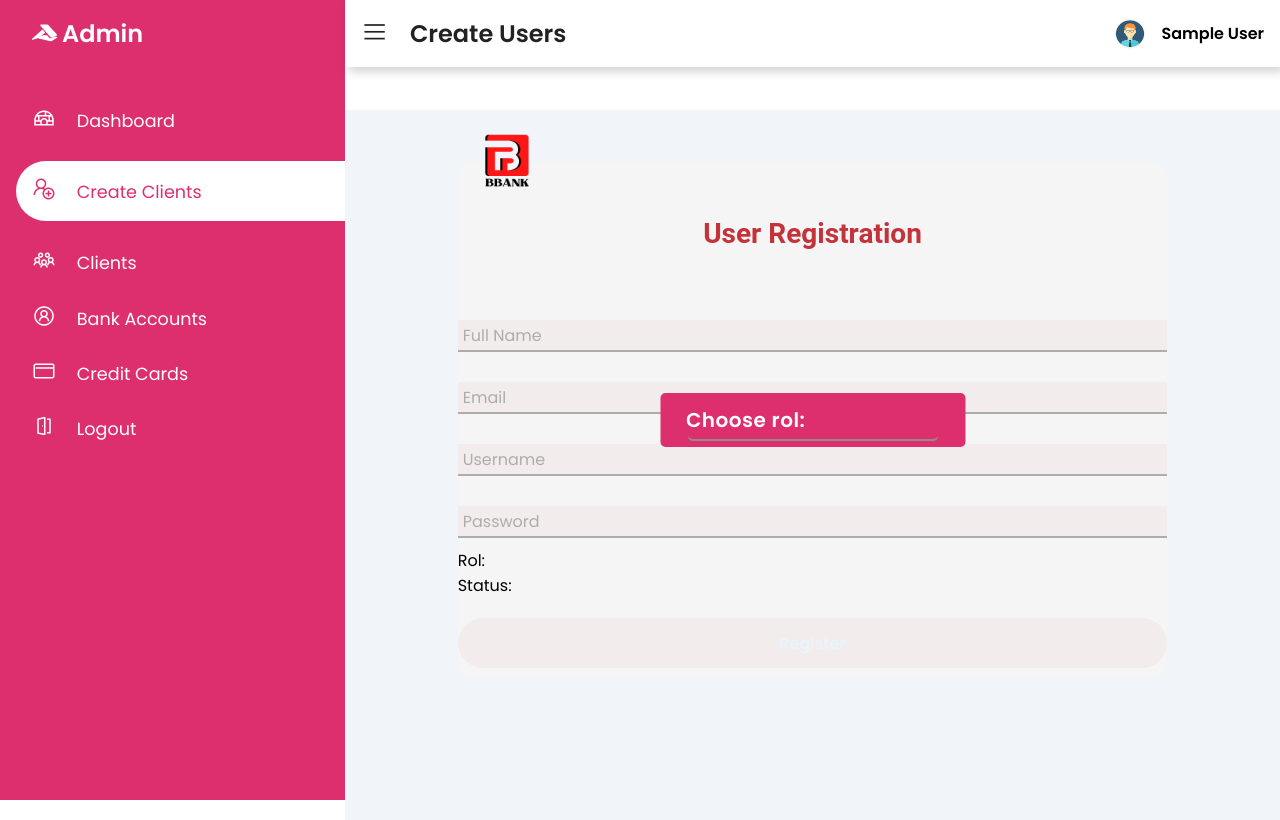
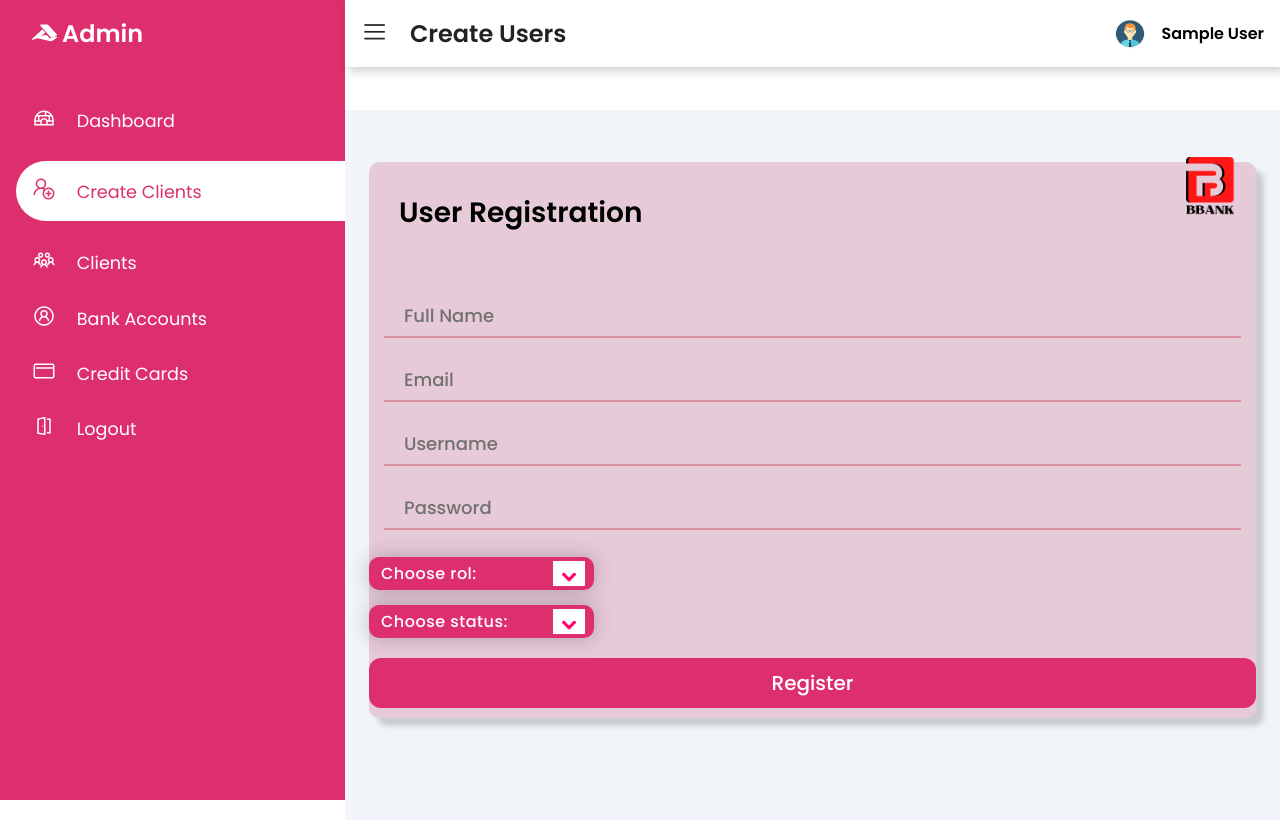
Before and after one commit to Jvasquez13/Bbank, a PHP site: page /create.php in a window 1280 px wide. Run offline with PHP 8.4, Linux system fonts and the light colour scheme; the visitor is signed in with stand-in values (Sample User, id 1).

Commit message:
Estilos create

```diff
--- a/agregar.php
+++ b/agregar.php
@@ -1,9 +1,9 @@
 <?php
 
-$nombre = $_POST['nombre'];
+$nombre = $_POST['name'];
 $email = $_POST['email'];
-$usuario = $_POST['usuario'];
-$password = $_POST['password'];
+$usuario = $_POST['username'];
+$password = $_POST['clave'];
 $rol = $_POST['rol'];
 $status = $_POST['status'];
 
--- a/assets/css/estilosAdmin1.css
+++ b/assets/css/estilosAdmin1.css
@@ -58,7 +58,7 @@
     padding-top: 1rem;
     padding-bottom: 1rem;
     color: var(--main-color);
-    border-radius: 30px 0px 0px 30px
+    border-radius: 30px 0px 0px 30px;
 }
 
 .sidebar-menu a span:first-child {
@@ -265,6 +265,7 @@ tr:hover td{
     color: #222
 }
 td{
+    transition: .7s;
     /*margin-top: 10px;*/
     padding: .5rem 1.2rem;
     font-size: 1rem;
@@ -391,48 +392,6 @@ tr td:last-child {
     }
 }
 
-.container_admin {
-    width: 80%;
-    margin: auto;
-    margin-top: 20px;
-    align-items: center;
-    position: relative;
-    background-color: rgb(245, 245, 245);
-    padding-bottom: 10px;
-    border-radius: 15px;
-    box-sizing: border-box;
-}
-
-.container_admin form input {
-    width: 100%;
-    margin-top: 20px;
-    padding: 10px;
-    border: none;
-    background: #f3ecec;
-    font-size: 16px;
-    outline: none;
-    align-content: center;
-}
-
-.container_admin .avatar {
-    width: 100px;
-    height: 100px;
-    border-radius: 50%;
-    position: absolute;
-    top: -50px;
-    left: calc(50%-50px);
-}
-
-.container_admin h1 {
-    /*color: #db616b;*/
-    font-family: 'Roboto', sans-serif;
-    color: rgb(196, 50, 58);
-    font-size: 28px;
-    width: 100%;
-    padding: 55px 0 40px;
-    text-align: center;
-}
-
 .itext {
     width: 250px;
     border: none;
@@ -448,26 +407,6 @@ tr td:last-child {
 .itext:hover {
     border-bottom: 2px solid rgb(196, 50, 58);
 }
-
-/*.btnRegistrar {
-    padding: 10px 40px;
-    margin-top: 40px;
-    border: none;
-    font-size: 14px;
-    background: #db616b;
-    color: rgb(201, 84, 84);
-    cursor: pointer;
-    outline: none;
-}
-
-.btnRegistrar:hover {
-    transition: .9s ease all;
-    transition-delay: 0.1s;
-    background-color: rgb(196, 50, 58);
-    color: rgb(240, 234, 234);
-    cursor: pointer;
-}*/
-
 .container__Tabla {
     /*width: 1150px;*//*Estos 2 comentarios cambian el tamaño segun el menu*/
     width: 100%;/**/
@@ -502,6 +441,7 @@ button {
     border-radius: 10px;
     text-transform: uppercase;
     font-size: 14px;
+    transition: .4s;
     cursor: pointer;
 }
 
@@ -513,6 +453,7 @@ button:hover {
 }
 
 #icons {
+    transition: .6s;
     font-size: 25px;
     cursor: pointer;
     margin-left: 10px;
@@ -537,25 +478,31 @@ button:hover {
 /*De Jarol para el create*/
 form .field{
     position: relative;
-    border-bottom: 2px solid #adadad;/*linea inferior*/
-    margin: 10px 0;
+    border-bottom: 2px solid #d88f9d;/*linea inferior*/
+    margin: 12px;
+    margin-left: 15px;
+    margin-right: 15px;
 }
 .field input{
-    width: 100%;
+    /*width: 100%;*/
     padding: 0 5px;
     height: 30px;
+    text-align: center;
     font-size: 16px;
     border: none;
     background: none;
     outline: none;
 }
 .field label{
+    margin-left: 15px;
     position: absolute;
     top: 70%;
     left: 5px;
-    color: #adadad;
-    transform: translateY(-50%);
-    font-size: 16px;
+    /*color: #adadad;*/
+    color: #717171;
+    transform: translateY(-70%);
+    font-size: 18px;
+    font-weight: 500;
     pointer-events: none;
     transition: .7s;
 }
@@ -573,49 +520,144 @@ form .field{
 .field input:focus ~ label,
 .field input:valid ~ label{
     top: 10px;
-    left: 25px;
+    /*left: 25px;*/
+    left: 45%;
     color: var(--main-color);
 }
 .field input:focus ~ span::before,
 .field input:valid ~ span::before{
     width: 100%;
 }
-input[type="submit"]{
+/*Para el boton*/
+/*.btnRegistrar{
     width: 100%;
     height: 50px;
     border: 1px solid;
-    background: var(--main-color);
     border-radius: 25px;
     font-size: 18px;
-    color: #e9f4fb;
+    background: #ff66a3;
+    color: var(--main-color);
     font-weight: 700;
     cursor: pointer;
     outline: none;
-    transition: .5s;
+    transition: .6s;
 }
-input[type="submit"]:hover{
-    background: #e9f4fb;
-    color: var(--main-color);
-    border-color: var(--main-color);
-    transition: .5s;
+.btnRegistrar:hover{
+    background: var(--main-color);
+    color: #fff;
+    transition: .6s;
+}*/
+
+.container_admin {
+    width: 100%;
+    margin: auto;
+    margin-top: 20px;
+    align-items: center;
+    position: relative;
+    /*background-color: rgb(245, 245, 245);*/
+    background: rgb(231, 202, 216);
+    padding-bottom: 10px;
+    border-radius: 10px;
+    box-sizing: border-box;
+    box-shadow: 8px 8px 5px 0px #bdbdbdbf;
 }
+
+.container_admin form input {
+    width: 100%;
+    margin-top: 20px;
+    padding: 10px;
+    border: none;
+    border-radius: 12px;
+    /*background: #ece5e8;*/
+    font-size: 20px;
+    outline: none;
+    align-content: center;
+}
+
+.container_admin .avatar {
+    width: 110px;
+    height: 110px;
+    border-radius: 50%;
+    position: absolute;
+    top: -30px;
+    right: -10px;
+    right: calc(50%-230px);/*
+    top: -50px;
+    left: calc(50%-50px);*/
+}
+
+.container_admin h1 {
+    /*color: #db616b;*/
+    font-family: 'Poppins', sans-serif;
+    color: black;
+    font-size: 28px;
+    width: 100%;
+    padding: 30px 30px 40px;
+}
+.btnRegistrar {
+    padding: 10px 40px;
+    margin-top: 40px;
+    font-weight: 500;
+    border: none;
+    font-size: 14px;
+    background: var(--main-color);
+    color: #fff;
+    cursor: pointer;
+    outline: none;
+    transition: .6s;
+}
+
+.btnRegistrar:hover {
+    transition: .6s ease all;
+    transition-delay: 0.1s;
+    font-weight: 500;
+    background: #d88f9d;
+    color: black;
+    cursor: pointer;
+}
+
+
 select{
-    position: absolute;
-    transform: translate(-50%,-50%);
-    top: 50%;
-    left: 50%;
+    /*position: absolute;*/
+    /*transform: translate(-50%,-50%);
+    /*top: 50%;
+    left: 50%;*/
+    /*margin-bottom: 20px;*/
+    margin-top: 15px;/*Para separar en el eje Y*/
     -webkit-appearance: none;
     -moz-appearance: none;
     appearance: none;
-    width: 305px;
-    padding: 10px 20px;
+    width: 225px;
+    padding: 4px 8px;
     font-family: 'Poppins',sans-serif;
-    font-weight: 600;
-    font-size: 20px;
+    font-weight: 500;
+    font-size: 16px;
     letter-spacing: 0.5px;
     cursor: pointer;
     background-color: var(--main-color);
     color: #fff;
-    border: 6px solid var(--main-color);
-    border-radius: 5px;
+    border: 4px solid var(--main-color);
+    border-radius: 10px;
+    background-image: url("../images/arrow-down.png");
+    background-repeat: no-repeat;
+    background-size: 32px;
+    background-position: 180px 0;
+    outline: none;
+    box-shadow: 0 0 20px rgb(20, 20, 30, .25);
 }
+select::-ms-expand{
+    display: none;
+}
+select:hover{
+    border: 4px solid #d88f9d;
+}
+select option{
+    background-color: #d88f9d;/*var(--main-color);*/
+    letter-spacing: 1.2px;
+    color: #fff;
+    font-weight: 600;
+    font-size: 16px;
+}
+.selected{
+    display: none;
+}
--- a/create.php
+++ b/create.php
@@ -112,28 +112,17 @@ die();
                 </div>
 
 
-                <select name="" id="">
-                    <option selected class="selected">
-                        Choose rol: <i class="las la-angle-down"></i>
-                    </option>
-                    <option value="1">
-                        Administrador
-                    </option>
-                    <option value="0">
-                        Usuario
-                    </option>
-
+                <select name="rol" id="rol" >
+                    <option selected class="selected">Choose rol:</option>
+                    <option value="1">Administrador</option>
+                    <option value="0">Usuario</option>
                 </select>
-                    <label for="rol">Rol:</label>
-                    <select name="rol" class="itext">
-                    <option value="1">Administrator</option>
-                    <option value="0">User</option>
-                    </select><br>
-                    <label for="status">Status:</label>
-                    <select name="status" class="itext">
+                <br>
+                <select name="status" id="status">
+                    <option selected class="selected">Choose status:</option>
                     <option value="1">Active</option>
                     <option value="0">Desactivate</option>
-                    </select><br>
+                </select>
                     <input type="submit" class="btnRegistrar" value="Register"/>
                 </form>
         </section>
```
Also changed, not shown: assets/images/arrow-down.png (added).
